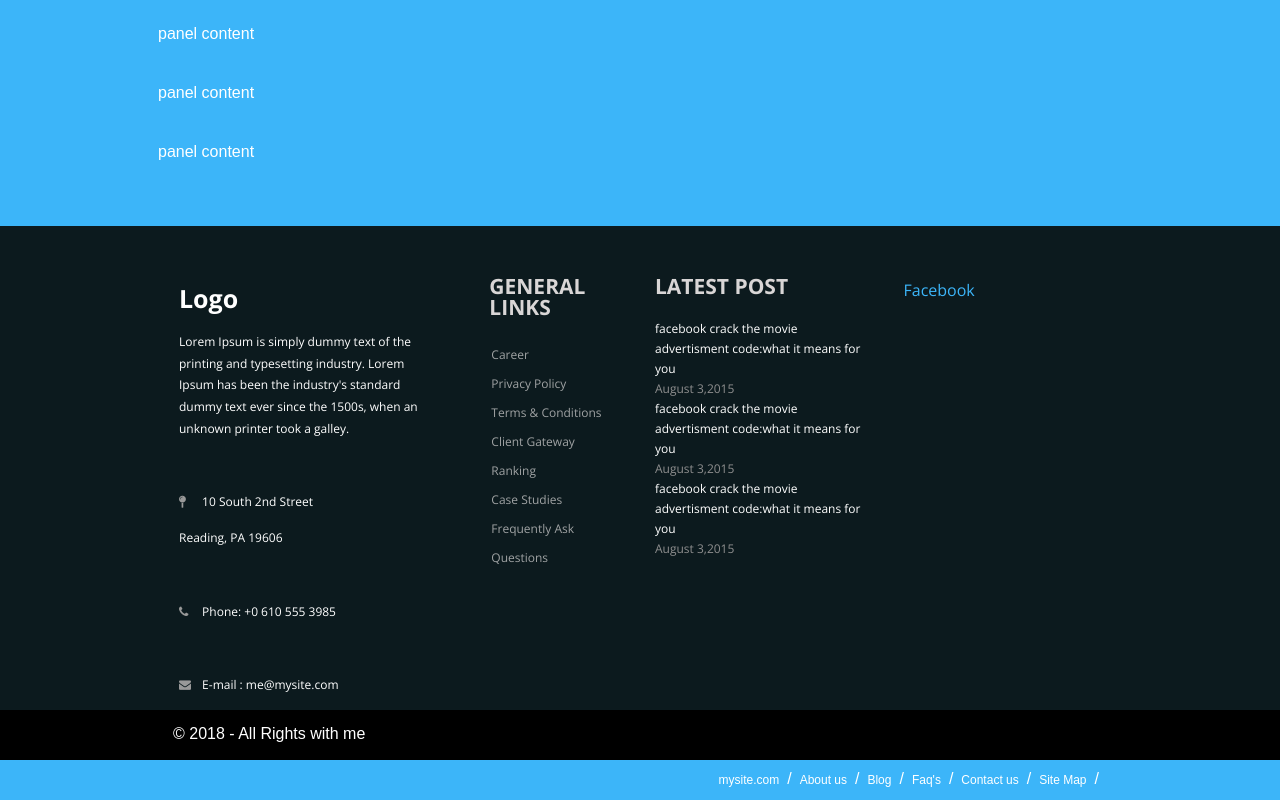
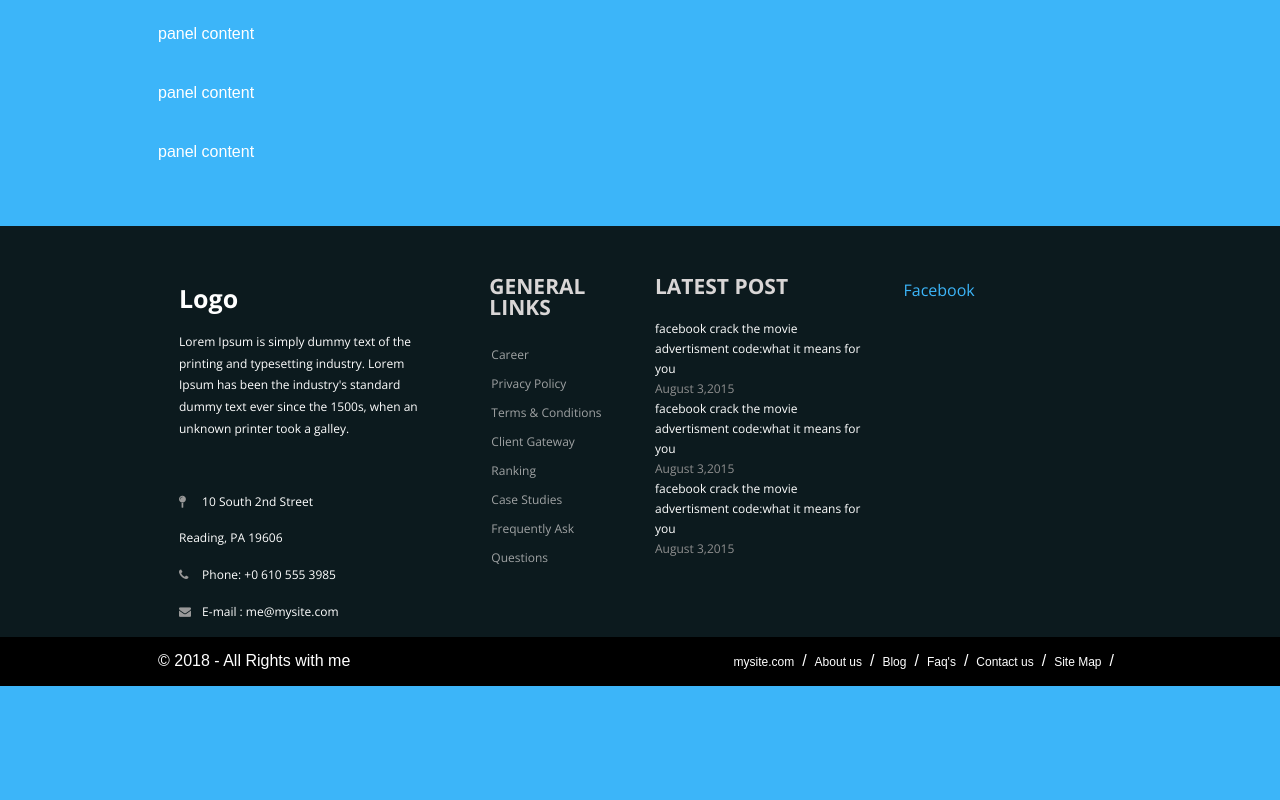
Before and after one commit to bmsch98/1xx, a plain HTML site: page index.html in a window 1280 px wide. Shown: the part 2054-2854 px from the top of the page. After the commit the page ends 2740 px from the top, so only its background shows below. Drawn offline with nearby package versions, Linux system fonts and the light colour scheme; a script that the page names is missing.

Commit message:
Fixed copyright in footer by adding a row around the columns and adjusting column widths in the index.html and added padding to the top in the footer.css bottom_ul rule.

```diff
--- a/_notes/dwsync.xml
+++ b/_notes/dwsync.xml
@@ -1,5 +1,5 @@
 <?xml version="1.0" encoding="utf-8" ?>
 <dwsync>
-<file name="index.html" server="1xx.brettschultzit.com" local="131644276296336972" remote="131644459200000000" Dst="1" />
-<file name="README.md" server="1xx.brettschultzit.com" local="131644277611414795" remote="131644459200000000" Dst="1" />
+<file name="index.html" server="1xx.brettschultzit.com" local="131644323702905687" remote="131644503600000000" Dst="1" />
+<file name="README.md" server="1xx.brettschultzit.com" local="131644323740735606" remote="131644503600000000" Dst="1" />
 </dwsync>
--- a/assets/css/_notes/dwsync.xml
+++ b/assets/css/_notes/dwsync.xml
@@ -1,4 +1,5 @@
 <?xml version="1.0" encoding="utf-8" ?>
 <dwsync>
 <file name="header-resize.css" server="1xx.brettschultzit.com" local="131644276296301967" remote="131644459200000000" Dst="1" />
+<file name="footer.css" server="1xx.brettschultzit.com" local="131644323702875674" remote="131644503600000000" Dst="1" />
 </dwsync>
--- a/assets/css/footer.css
+++ b/assets/css/footer.css
@@ -97,6 +97,7 @@ footer {
 	list-style-type: none;
 	float: right;
 	margin-bottom: 0px;
+	padding-top: 4px;
 }
 .bottom_ul li {
 	float: left;
--- a/index.html
+++ b/index.html
@@ -103,9 +103,7 @@
 				  <p>&nbsp;</p>
 				  <p><i class="fa fa-map-pin"></i> 10 South 2nd Street</p>
 						<p>Reading, PA 19606</p>
-				  <p>&nbsp;</p>
 				  <p><i class="fa fa-phone"></i> Phone: +0 610 555 3985</p>
-						<p>&nbsp;</p>
 						<p><i class="fa fa-envelope"></i> E-mail : me@mysite.com</p>
 
 				</div>
@@ -143,10 +141,11 @@
 
 	<div class="copyright">
 		<div class="container">
-			<div class="col-md-6">
+			<div class="row">
+				<div class="col-md-4">
 					<p>© 2018 - All Rights with me</p>
 				</div>
-			<div class="col-md-12">
+				<div class="col-md-8">
 					<ul class="bottom_ul">
 						<li><a href="#">mysite.com</a></li>
 						<li><a href="#">About us</a></li>
@@ -155,6 +154,7 @@
 						<li><a href="#">Contact us</a></li>
 						<li><a href="#">Site Map</a></li>
 					</ul>
+				</div>
 			</div>
 		</div>
 	</div>
```
Lines whose indentation alone changed are shown as unchanged.
